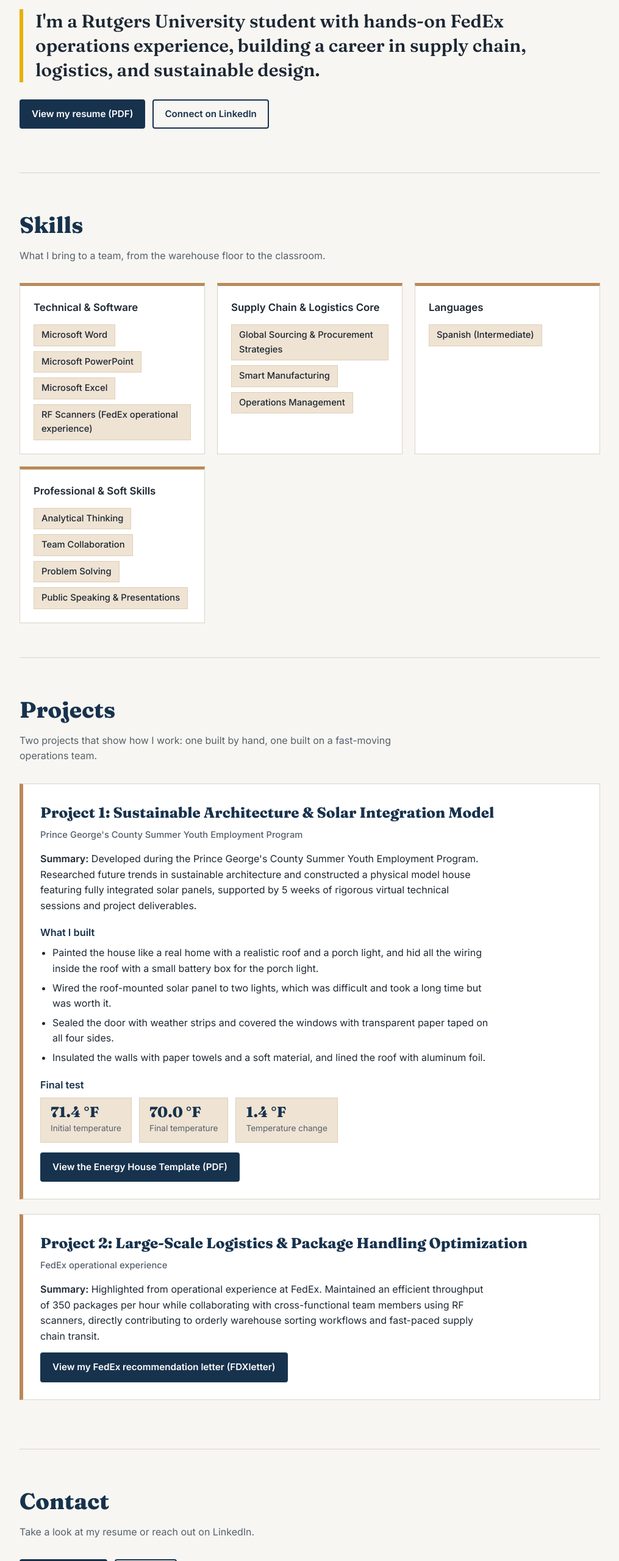
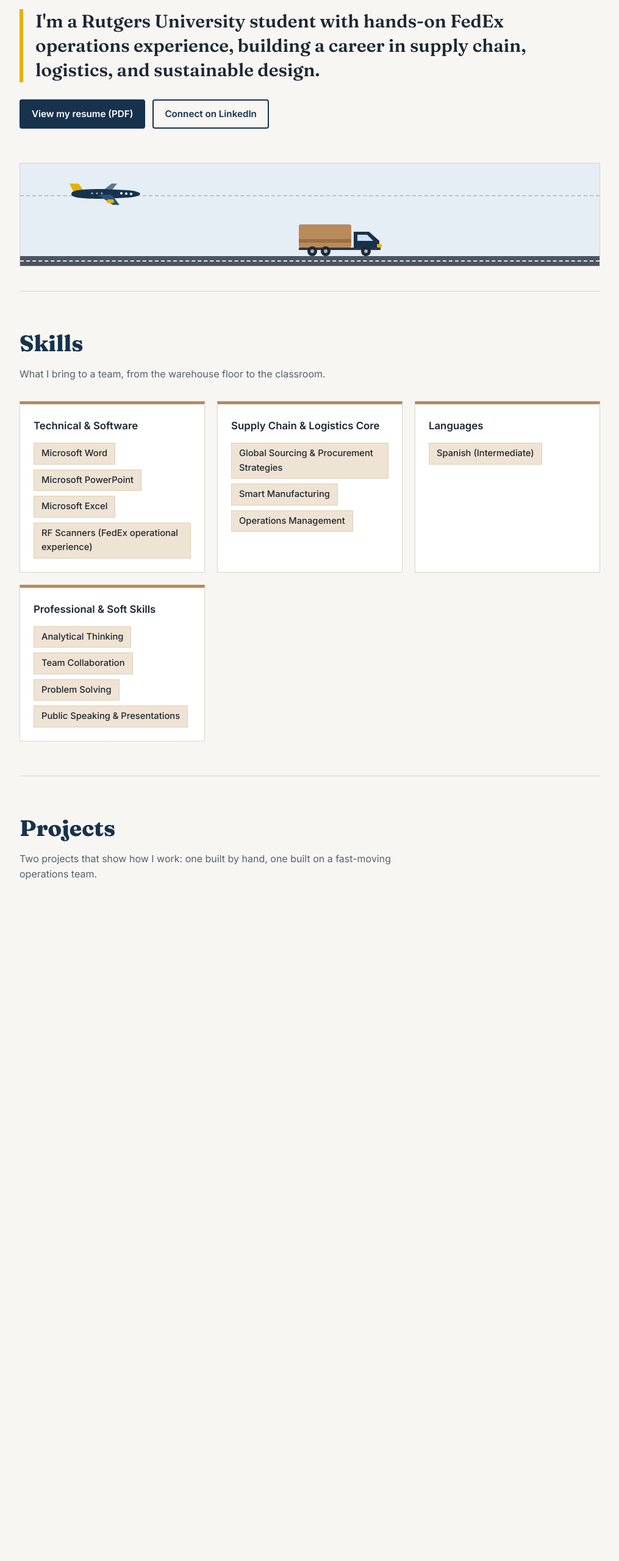
Before and after one commit to Aom2007/Aom2007.github.io, a plain HTML site: page index.html in a window 1280 px wide. Shown: the part 240-2800 px from the top of the page at 61% size, without its empty margins (132-1147 px from the left). After the commit the page ends 1775 px from the top, so only its background shows below. Drawn offline with Linux system fonts and the light colour scheme.

Commit message:
Enhance layout with new styles and transit animation
Added a sky color variable and modified padding for the hero section. Introduced a transit banner with animations for a plane and truck.

```diff
--- a/index.html
+++ b/index.html
@@ -17,6 +17,7 @@
       --navy: #17324d;
       --signal: #e8b100;
       --line: #d9d4c9;
+      --sky: #e6eef5;
       --serif: "Fraunces", Georgia, "Times New Roman", serif;
       --sans: "Inter", system-ui, -apple-system, "Segoe UI", Roboto, Arial, sans-serif;
     }
@@ -53,7 +54,7 @@
     main { max-width: 1000px; margin: 0 auto; padding: 0 24px; }
 
     /* Personal statement */
-    .hero { padding: 88px 0 72px; }
+    .hero { padding: 88px 0 56px; }
     .hero h1 {
       font-family: var(--serif);
       font-weight: 800;
@@ -74,6 +75,42 @@
       border-left: 6px solid var(--signal);
     }
     .hero-actions { margin: 28px 0 0 0; display: flex; flex-wrap: wrap; gap: 12px; }
+
+    /* Plane + truck banner */
+    .transit {
+      position: relative;
+      height: 170px;
+      margin: 0 0 40px 0;
+      overflow: hidden;
+      background: var(--sky);
+      border: 1px solid var(--line);
+    }
+    .flight-path {
+      position: absolute; left: 0; right: 0; top: 52px;
+      border-top: 2px dashed #b4c4d4;
+    }
+    .transit .plane {
+      position: absolute; top: 30px; left: -130px;
+      width: 120px; height: 40px;
+      animation: fly 26s linear infinite;
+    }
+    .transit .truck {
+      position: absolute; bottom: 14px; left: -150px;
+      width: 140px; height: 60px;
+      animation: drive 20s linear infinite;
+      animation-delay: -6s;
+    }
+    .road {
+      position: absolute; left: 0; right: 0; bottom: 0;
+      height: 16px; background: #4b5563;
+    }
+    .road::after {
+      content: "";
+      position: absolute; left: 0; right: 0; top: 7px;
+      border-top: 2px dashed #e5e7eb;
+    }
+    @keyframes fly   { from { left: -130px; } to { left: 100%; } }
+    @keyframes drive { from { left: -150px; } to { left: 100%; } }
 
     section { padding: 56px 0; border-top: 1px solid var(--line); }
     section.hero { border-top: none; }
@@ -113,6 +150,8 @@
       margin: 0 0 6px 0;
       color: var(--navy);
     }
+    .project-card .title-row { display: flex; align-items: center; gap: 14px; justify-content: space-between; }
+    .project-card .icon { width: 84px; height: 36px; flex: none; }
     .project-card .meta { margin: 0 0 14px 0; font-size: .92rem; color: #55606c; font-weight: 500; }
     .project-card p { margin: 0 0 14px 0; max-width: 46em; }
     .project-card ul { margin: 0 0 16px 0; padding-left: 20px; max-width: 46em; }
@@ -147,13 +186,60 @@
 
     @media (max-width: 560px) {
       .nav-inner { flex-direction: column; gap: 6px; }
-      .hero { padding: 56px 0 48px; }
+      .hero { padding: 56px 0 40px; }
       .project-card { padding: 20px; }
+      .project-card .icon { width: 64px; height: 28px; }
     }
-    @media (prefers-reduced-motion: reduce) { html { scroll-behavior: auto; } }
+    @media (prefers-reduced-motion: reduce) {
+      html { scroll-behavior: auto; }
+      .transit .plane { animation: none; left: 62%; }
+      .transit .truck { animation: none; left: 22%; }
+    }
   </style>
 </head>
 <body>
+
+  <!-- Reusable graphics (plane and truck) -->
+  <svg width="0" height="0" style="position:absolute" aria-hidden="true" focusable="false">
+    <defs>
+      <symbol id="plane" viewBox="0 0 120 40">
+        <!-- far wing -->
+        <path d="M56 16 L72 3 L81 3 L71 16Z" style="fill:#5d7a95"/>
+        <!-- tail fin -->
+        <path d="M10 18 L3 3 L18 3 L27 16Z" style="fill:var(--signal)"/>
+        <!-- body -->
+        <path d="M6 20 C6 14 20 12 60 12 L100 14 C112 15 119 18 119 20 C119 22 112 25 100 26 L60 28 C20 28 6 26 6 20Z" style="fill:var(--navy)"/>
+        <!-- near wing -->
+        <path d="M50 22 L74 38 L85 38 L72 21Z" style="fill:#2c5278"/>
+        <!-- engine -->
+        <rect x="64" y="29" width="12" height="6" rx="3" style="fill:var(--signal)"/>
+        <!-- windows -->
+        <circle cx="88" cy="19" r="2" style="fill:#fff"/>
+        <circle cx="96" cy="19.5" r="2" style="fill:#fff"/>
+        <circle cx="104" cy="20" r="2" style="fill:#fff"/>
+        <circle cx="40" cy="19" r="1.6" style="fill:#9db4c9"/>
+        <circle cx="48" cy="19" r="1.6" style="fill:#9db4c9"/>
+        <circle cx="56" cy="19" r="1.6" style="fill:#9db4c9"/>
+      </symbol>
+
+      <symbol id="truck" viewBox="0 0 140 60">
+        <!-- trailer -->
+        <rect x="2" y="6" width="86" height="38" rx="3" style="fill:var(--kraft)"/>
+        <rect x="2" y="30" width="86" height="6" style="fill:#9a6f43"/>
+        <!-- cab -->
+        <path d="M92 18 H117 L134 33 V44 H92Z" style="fill:var(--navy)"/>
+        <path d="M98 23 H114 L124 33 H98Z" style="fill:#cfe0ee"/>
+        <!-- bumper + light -->
+        <rect x="130" y="38" width="8" height="6" rx="2" style="fill:var(--signal)"/>
+        <!-- chassis -->
+        <rect x="2" y="44" width="134" height="4" style="fill:#2b3744"/>
+        <!-- wheels -->
+        <circle cx="24" cy="50" r="8" style="fill:#1f2933"/><circle cx="24" cy="50" r="3" style="fill:#aab4be"/>
+        <circle cx="46" cy="50" r="8" style="fill:#1f2933"/><circle cx="46" cy="50" r="3" style="fill:#aab4be"/>
+        <circle cx="112" cy="50" r="8" style="fill:#1f2933"/><circle cx="112" cy="50" r="3" style="fill:#aab4be"/>
+      </symbol>
+    </defs>
+  </svg>
 
   <header class="nav">
     <div class="nav-inner">
@@ -182,6 +268,14 @@
         <a class="btn btn-outline" href="https://www.linkedin.com/in/aryanmajano/" target="_blank" rel="noopener">Connect on LinkedIn</a>
       </div>
     </section>
+
+    <!-- PLANE + TRUCK BANNER -->
+    <div class="transit" role="img" aria-label="Illustration of a cargo plane flying over a delivery truck on the road">
+      <div class="flight-path"></div>
+      <svg class="plane" aria-hidden="true"><use href="#plane"/></svg>
+      <svg class="truck" aria-hidden="true"><use href="#truck"/></svg>
+      <div class="road"></div>
+    </div>
 
     <!-- 2. SKILLS -->
     <section id="skills">
@@ -231,60 +325,3 @@
     <section id="projects">
       <h2>Projects</h2>
       <p class="sub">Two projects that show how I work: one built by hand, one built on a fast-moving operations team.</p>
-
-      <!-- PROJECT 1 -->
-      <div class="project-card">
-        <h3>Project 1: Sustainable Architecture &amp; Solar Integration Model</h3>
-        <p class="meta">Prince George's County Summer Youth Employment Program</p>
-        <p>
-          <strong>Summary:</strong> Developed during the Prince George's County Summer Youth Employment Program. Researched future trends in sustainable architecture and constructed a physical model house featuring fully integrated solar panels, supported by 5 weeks of rigorous virtual technical sessions and project deliverables.
-        </p>
-
-        <h4>What I built</h4>
-        <ul>
-          <li>Painted the house like a real home with a realistic roof and a porch light, and hid all the wiring inside the roof with a small battery box for the porch light.</li>
-          <li>Wired the roof-mounted solar panel to two lights, which was difficult and took a long time but was worth it.</li>
-          <li>Sealed the door with weather strips and covered the windows with transparent paper taped on all four sides.</li>
-          <li>Insulated the walls with paper towels and a soft material, and lined the roof with aluminum foil.</li>
-        </ul>
-
-        <h4>Final test</h4>
-        <div class="stats">
-          <div class="stat"><span class="num">71.4&nbsp;&deg;F</span><span class="label">Initial temperature</span></div>
-          <div class="stat"><span class="num">70.0&nbsp;&deg;F</span><span class="label">Final temperature</span></div>
-          <div class="stat"><span class="num">1.4&nbsp;&deg;F</span><span class="label">Temperature change</span></div>
-        </div>
-
-        <a class="btn" href="energy-house.pdf" target="_blank" rel="noopener">View the Energy House Template (PDF)</a>
-      </div>
-
-      <!-- PROJECT 2 -->
-      <div class="project-card">
-        <h3>Project 2: Large-Scale Logistics &amp; Package Handling Optimization</h3>
-        <p class="meta">FedEx operational experience</p>
-        <p>
-          <strong>Summary:</strong> Highlighted from operational experience at FedEx. Maintained an efficient throughput of 350 packages per hour while collaborating with cross-functional team members using RF scanners, directly contributing to orderly warehouse sorting workflows and fast-paced supply chain transit.
-        </p>
-
-        <a class="btn" href="FDXletter.docx">View my FedEx recommendation letter (FDXletter)</a>
-      </div>
-    </section>
-
-    <!-- 4. CONTACT -->
-    <section id="contact">
-      <h2>Contact</h2>
-      <p class="sub">Take a look at my resume or reach out on LinkedIn.</p>
-      <div class="contact-actions">
-        <a class="btn" href="Majano%20Aryan%20Resume.pdf" target="_blank" rel="noopener">Resume (PDF)</a>
-        <a class="btn btn-outline" href="https://www.linkedin.com/in/aryanmajano/" target="_blank" rel="noopener">LinkedIn</a>
-      </div>
-    </section>
-
-  </main>
-
-  <footer>
-    &copy; 2026 Aryan Majano
-  </footer>
-
-</body>
-</html>
```
